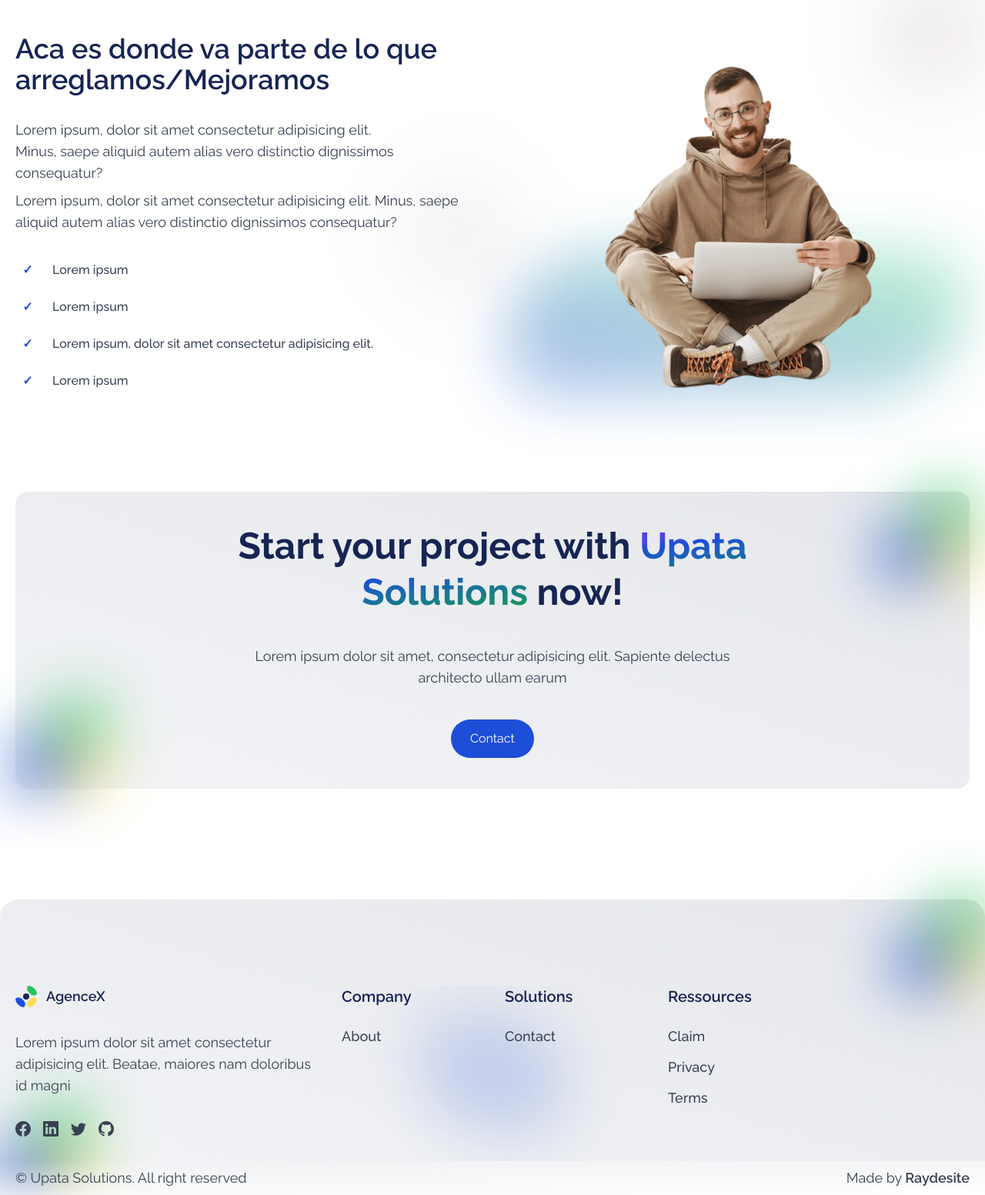
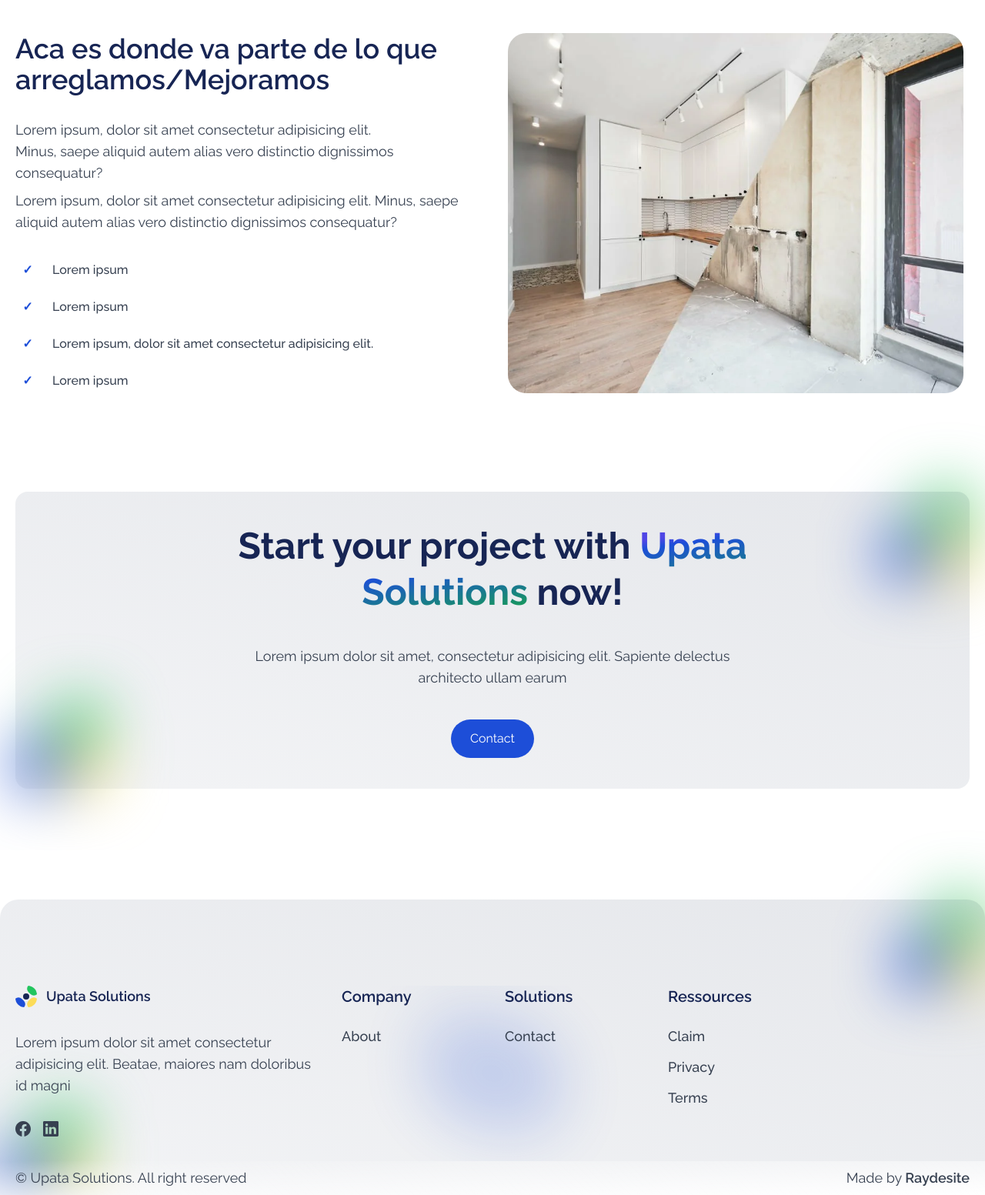
Before and after one commit to Raydesite/upata-solutions, an Astro site: page / in a window 1280 px wide. Shown: the part 2005-3558 px from the top of the page at 77% size. Built offline with nearby package versions, Linux system fonts and the light colour scheme; Astro itself is replaced by a stand-in of ours.

Commit message:
🎨 Format code
:

```diff
--- a/src/components/elements/Footer.astro
+++ b/src/components/elements/Footer.astro
@@ -75,7 +75,7 @@ const footerLegal = [
                             <span class="absolute w-2 h-2 rounded-full bg-heading-1 top-1/2 left-1/2 -translate-x-1/2 -translate-y-1/2"></span>
                         </div>
                         <div class="inline-flex text-lg font-semibold text-heading-1">
-                            AgenceX
+                            Upata Solutions
                         </div>
                     </a>
                     <Paragraph className={"mt-8"}>
@@ -99,19 +99,6 @@ const footerLegal = [
                         <span class="sr-only">social link</span>
                     </a>
 
-                    <a href="#" class="transition hover:text-heading-1 hover:scale-105">
-                        <svg xmlns="http://www.w3.org/2000/svg" width="16" height="16" fill="currentColor" class="w-5 h-5" viewBox="0 0 16 16">
-                            <path d="M5.026 15c6.038 0 9.341-5.003 9.341-9.334 0-.14 0-.282-.006-.422A6.685 6.685 0 0 0 16 3.542a6.658 6.658 0 0 1-1.889.518 3.301 3.301 0 0 0 1.447-1.817 6.533 6.533 0 0 1-2.087.793A3.286 3.286 0 0 0 7.875 6.03a9.325 9.325 0 0 1-6.767-3.429 3.289 3.289 0 0 0 1.018 4.382A3.323 3.323 0 0 1 .64 6.575v.045a3.288 3.288 0 0 0 2.632 3.218 3.203 3.203 0 0 1-.865.115 3.23 3.23 0 0 1-.614-.057 3.283 3.283 0 0 0 3.067 2.277A6.588 6.588 0 0 1 .78 13.58a6.32 6.32 0 0 1-.78-.045A9.344 9.344 0 0 0 5.026 15z"/>
-                        </svg>
-                        <span class="sr-only">social link</span>
-                    </a>
-
-                    <a href="#" class="transition hover:text-heading-1 hover:scale-105">
-                        <svg xmlns="http://www.w3.org/2000/svg" width="16" height="16" fill="currentColor" class="w-5 h-5" viewBox="0 0 16 16">
-                            <path d="M8 0C3.58 0 0 3.58 0 8c0 3.54 2.29 6.53 5.47 7.59.4.07.55-.17.55-.38 0-.19-.01-.82-.01-1.49-2.01.37-2.53-.49-2.69-.94-.09-.23-.48-.94-.82-1.13-.28-.15-.68-.52-.01-.53.63-.01 1.08.58 1.23.82.72 1.21 1.87.87 2.33.66.07-.52.28-.87.51-1.07-1.78-.2-3.64-.89-3.64-3.95 0-.87.31-1.59.82-2.15-.08-.2-.36-1.02.08-2.12 0 0 .67-.21 2.2.82.64-.18 1.32-.27 2-.27.68 0 1.36.09 2 .27 1.53-1.04 2.2-.82 2.2-.82.44 1.1.16 1.92.08 2.12.51.56.82 1.27.82 2.15 0 3.07-1.87 3.75-3.65 3.95.29.25.54.73.54 1.48 0 1.07-.01 1.93-.01 2.2 0 .21.15.46.55.38A8.012 8.012 0 0 0 16 8c0-4.42-3.58-8-8-8z"/>
-                        </svg>
-                        <span class="sr-only">social link</span>
-                    </a>
                 </div>
             </div>
 
--- a/src/components/sections/Features.astro
+++ b/src/components/sections/Features.astro
@@ -37,15 +37,12 @@ import Title from "../shared/Title.astro";
         </div>
 
         <div class="max-w-md mx-auto midmd:max-w-none lg:mx-0  lg:pr-10 xl:pr-2 flex-1 flex w-11/12 midmd:w-5/12 lg:w-1/2 midmd:h-auto">
-            <div class="w-full h-80 sm:h-96 midmd:h-full relative">
-                <div class="absolute rotate-45 -left-5 md:-left-10 lg:-left-20 xl:-left-24 p-1 top-1/2 w-16 h-16 bg-gradient-to-br from-primary to-orange-400 blur-3xl opacity-50"></div>
-                <div class="absolute  p-1 -top-4 md:-top-10 right-0 w-20 h-20 bg-gradient-to-br from-primary to-orange-400 rounded-full blur-3xl opacity-60"></div>
 
-                <span class="absolute w-full aspect-[16/5] -skew-x-12 rounded-full bg-gradient-to-tr from-primary to-green-400 opacity-40 blur-2xl left-0 bottom-0"></span>
-                <img src={"/images/dev-with-c.webp"} alt="banner image"
-                width="1240" height="1385"
-                class=" w-auto left-1/2 -translate-x-1/2 absolute bottom-0 max-h-full" />
+
+            <div class="flex flex-1 lg:w-1/2 lg:h-auto relative lg:max-w-none lg:mx-0 mx-auto max-w-3xl">
+                <img src="/images/hero-images.webp" alt="Hero image" width="2350" height="2359" class="lg:absolute lg:w-full lg:h-full rounded-3xl object-cover lg:max-h-none max-h-96">
             </div>
+
         </div>
     </Container>
 </section>
--- a/src/pages/index.astro
+++ b/src/pages/index.astro
@@ -5,7 +5,6 @@ import Services from '../components/sections/Services.astro';
 import AboutUs from '../components/sections/AboutUs.astro';
 import Features from '../components/sections/Features.astro';
 import CTA from '../components/sections/CTA.astro';
-import Brands from '../components/sections/Brands.astro';
 ---
 
 <Layout title="Welcome to AgenceX">
```
